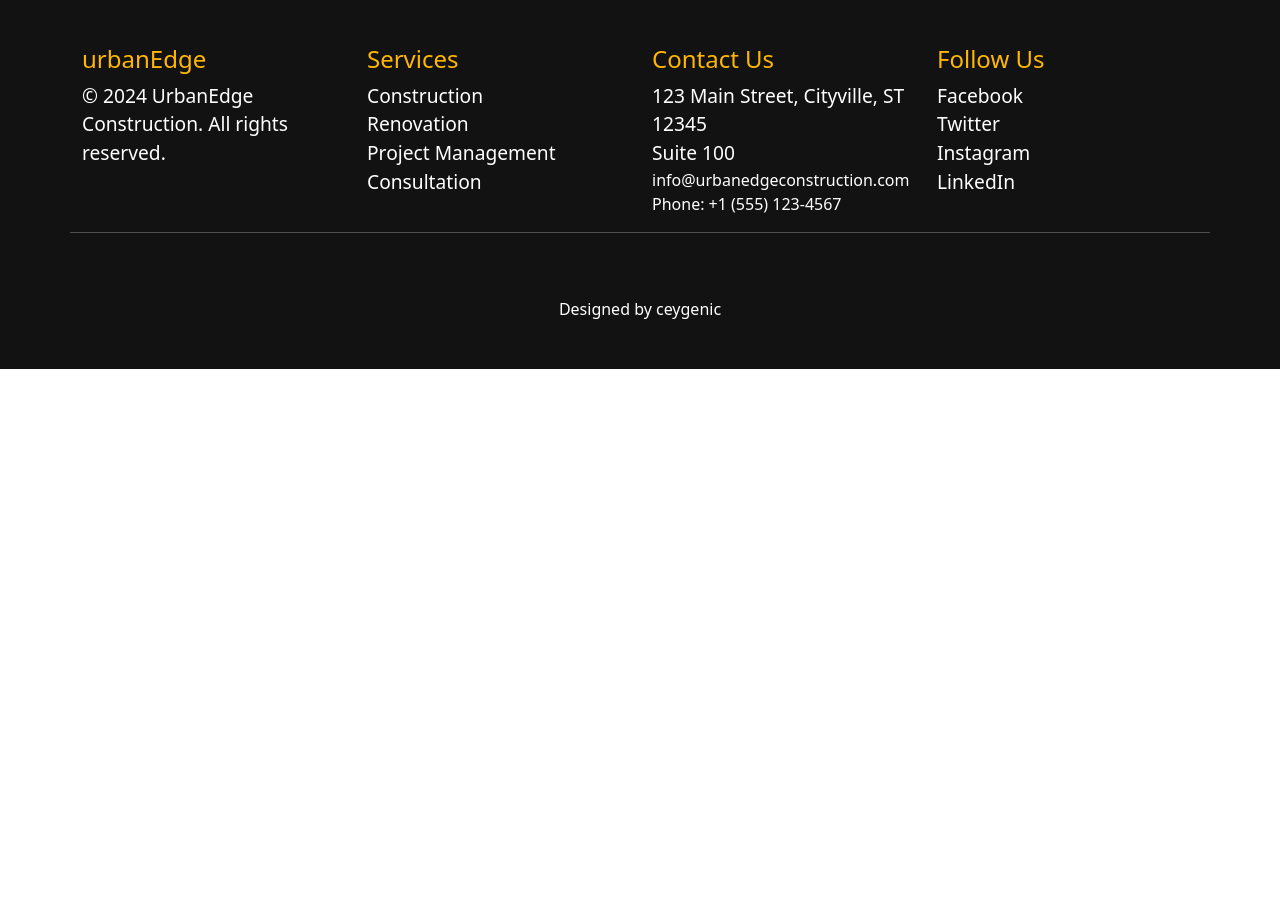
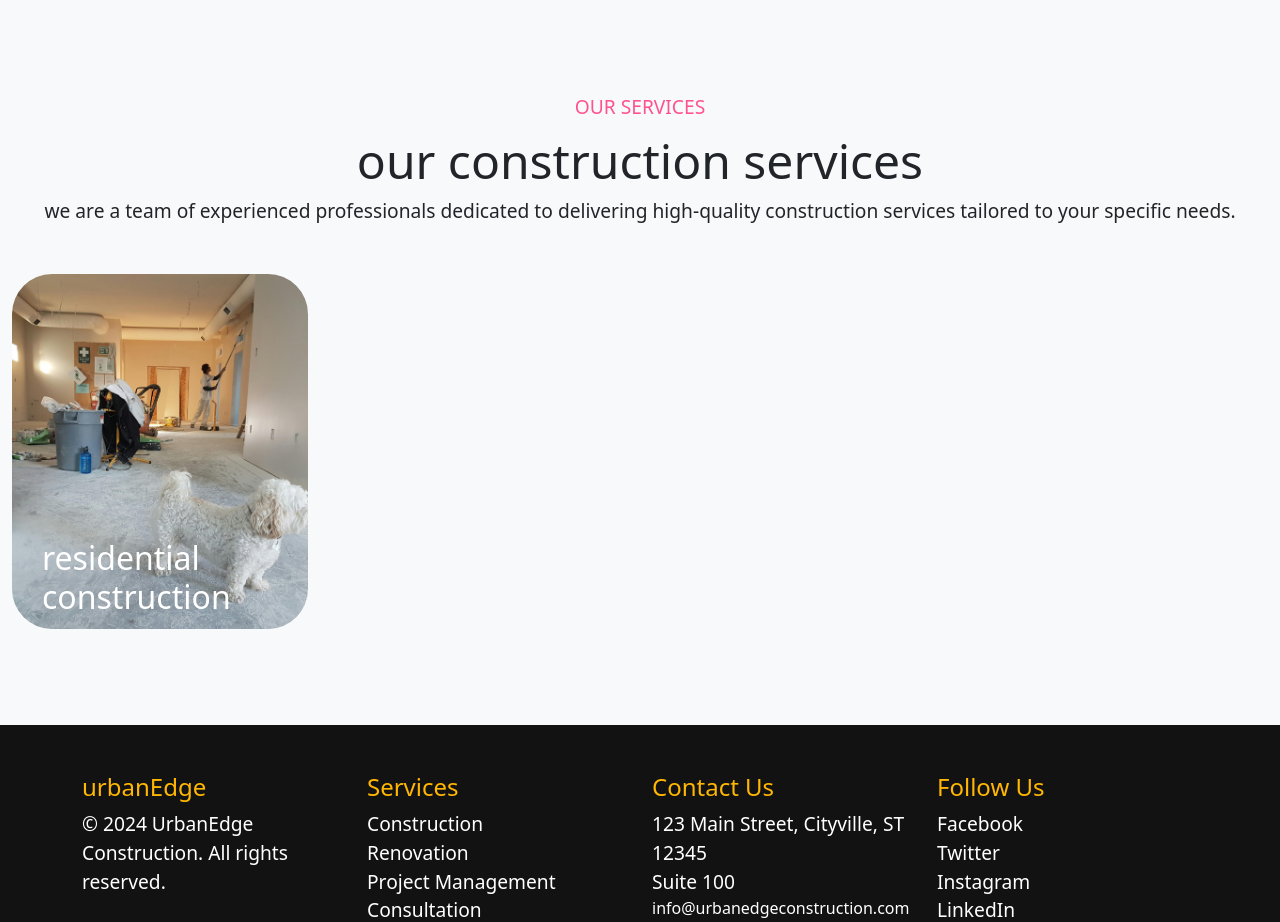
Before and after one commit to Yasath2004/construction_project, a React app in the folder frontend/: page / in a window 1280 px wide. Shown: the part 1480-2402 px from the top of the page. Before the commit the page ends 1849 px from the top, so only its background shows below. Built offline with nearby package versions, Linux system fonts and the light colour scheme; the HTML template or start-up script is replaced by a standard one; a web font is replaced by a local one.

Commit message:
update service cards

```diff
--- a/frontend/src/assets/css/style.scss
+++ b/frontend/src/assets/css/style.scss
@@ -3,6 +3,7 @@ $secondary-color: #FFB703;
 $text-color: #000000;
 $text-white: #ffffff;
 $dark-bg: #121212;
+$light-bg: #9e9b9b;
 
 @import url('https://fonts.googleapis.com/css2?family=Germania+One&family=Roboto:ital,wght@0,100..900;1,100..900&display=swap');
 
@@ -34,6 +35,11 @@ ul {
         margin-left: 0;
     }
 }
+
+.bg-light{
+    background-color: $light-bg;
+}
+
     .btn-primary{
         background-color: $primary-color;
         border:1px solid $primary-color;
@@ -68,6 +74,17 @@ ul {
 
         }
     }
+
+.section-header{
+    span{
+        color: $primary-color;
+        font-size: 1.2em;
+        padding-bottom: 10px;
+        text-transform: uppercase;
+        font-weight: 500;
+        display: block;
+    }
+}
 
 header {
     nav{
@@ -158,6 +175,45 @@ footer {
 
 }
 
-.section.section-3{
+.section-3{
+    .item{
+        position: relative;
+        overflow: hidden;
 
+        & :hover{
+            .service-body{
+                transform: translateY(0%);
+
+                .service-content{
+                    opacity: 1;
+                }
+            }
+        }
+        .service-image{
+        position: relative;
+        overflow: hidden;
+        img{
+            width: 100%;
+            border-radius: 40px;
+            aspect-ratio: 1/1.2;
+            object-fit: cover;
+        }
+        .service-body{
+            color:$text-white;
+            position: absolute;
+            bottom: 30px;
+            left: 30px;
+            right: 30px;
+            transform: translateY(80%);
+            transition: all 0.4s ease-in-out;
+
+            .service-content{
+                transition: all 0.4s ease-in-out;
+                opacity: 0;
+            }
+
+
+        }
+    }
+ }
 }
--- a/frontend/src/components/fontend/home.jsx
+++ b/frontend/src/components/fontend/home.jsx
@@ -2,6 +2,7 @@ import react from 'react';
 import aboutImg from '../../assets/images/about-us.jpg';
 import Header from '../common/header.jsx';
 import Footer from '../common/footer.jsx';
+import serviceimg from '../../assets/images/construction1.jpg';
 
  const Home = () => {
   return (
@@ -46,9 +47,32 @@ import Footer from '../common/footer.jsx';
       </section>
 
       {/* our Services*/}
-            <section className='section-3 '>
-
-
+            <section className='section-3 bg-light py-5'>
+              <div className='container-fluid py-5'>
+                <div className='section-header text-center mb-5'>
+                  <span>our services</span>
+                  <h2>our construction services</h2>
+                  <p>we are a team of experienced professionals dedicated to delivering high-quality construction services tailored to your specific needs.</p>
+                  </div>
+                  <div className='row'>
+                    <div className='col-md-3 col-lg-3'>
+                      <div className='item'>
+                        <div className='service-image'>
+                          <img src={serviceimg} alt='Service 1' className='w-100'/>
+                          <div className='service-body'>
+                            <div className='service-title'>
+                              <h3>residential construction</h3>
+                              </div>
+                              <div className='service-content'>
+                                <p>We specialize in building custom homes, renovations, and additions that reflect your unique style and needs.</p>
+                              </div>
+                              <a href='#' className='btn btn-primary'>read more</a>
+                          </div>
+                          </div>
+                      </div>
+                    </div>
+                  </div>
+              </div>
             </section>
     </main>
     <Footer/>
```
